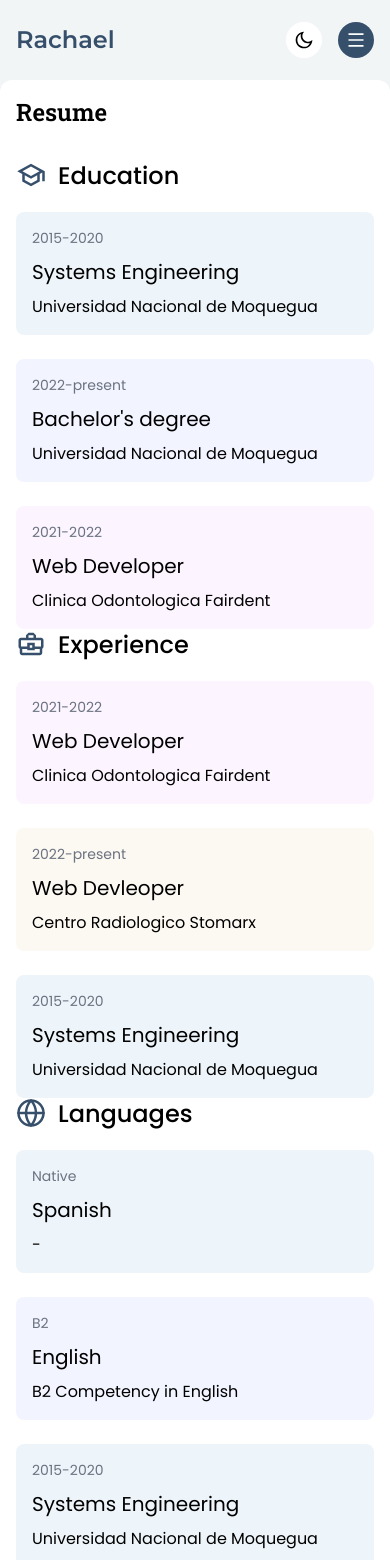
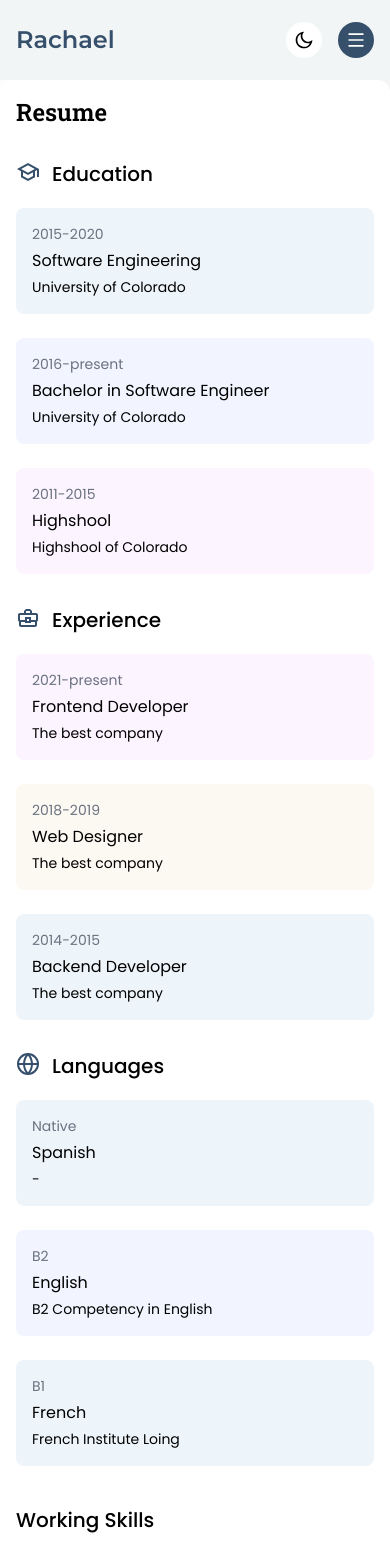
Before and after one commit to richardhaz/portfolio-app, a Next.js app: page /resume in a window 390 px wide. Shown: the top 1560 px of the page. Built offline with nearby package versions, Linux system fonts and the light colour scheme.

Commit message:
update dummy data

```diff
--- a/package.json
+++ b/package.json
@@ -29,6 +29,7 @@
     "react": "18.2.0",
     "react-dom": "18.2.0",
     "react-icons": "^4.8.0",
+    "sharp": "^0.32.0",
     "swiper": "^8.4.4",
     "yup": "^0.32.11"
   },
--- a/src/components/contact/Contact.tsx
+++ b/src/components/contact/Contact.tsx
@@ -1,14 +1,11 @@
 import Image from 'next/image';
-import { AiOutlineDownload } from 'react-icons/ai';
-import { FaFacebook } from 'react-icons/fa';
-import { RiFacebookFill, RiLinkedinFill, RiTwitterFill, RiYoutubeFill } from 'react-icons/ri';
 
 import { getUndrawImage } from '@/constants';
 
 const Contact: React.FC = () => {
   function handleSubmit(e: React.FormEvent<HTMLFormElement>) {
     e.preventDefault();
-    console.log('ok');
+    console.log('submit form');
   }
 
   return (
--- a/src/components/resume/Resume.tsx
+++ b/src/components/resume/Resume.tsx
@@ -13,37 +13,41 @@ const Resume: React.FC = () => {
           <div className="mt-5 w-full border-t-[2px] border-primary md:w-48" />
         </div>
       </div>
-      <div className="mb-10 grid grid-cols-12  md:gap-5">
+      <div className="mb-10 grid grid-cols-12 space-y-8  md:gap-5 md:space-y-0">
         {/* Education */}
         <div className="col-span-12 gap-4 md:col-span-6 lg:col-span-4">
           <div className="mb-5 flex gap-3">
-            <div className="text-3xl text-primary">
+            <div className="text-2xl text-primary lg:text-3xl">
               <ExperienceIcon />
             </div>
-            <h2 className="font-poppins text-2xl font-medium">Education</h2>
+            <h2 className="font-poppins text-xl font-medium lg:text-2xl">Education</h2>
           </div>
           <div className="space-y-6">
-            <div className="space-y-2 rounded-lg bg-light1rgb p-4 dark:border-2 dark:border-[#212425] dark:bg-transparent">
+            <div className="space-y-1 rounded-lg bg-light1rgb p-4 dark:border-2 dark:border-[#212425] dark:bg-transparent md:space-y-2">
               <p className="font-poppins text-14 text-gray-500 dark:text-[#b7b7b7]">2015-2020</p>
-              <p className="font-poppins text-20 text-black dark:text-white">Systems Engineering</p>
-              <p className="font-poppins text-16 text-black dark:text-[#b7b7b7]">
-                Universidad Nacional de Moquegua
+              <p className="font-poppins text-16 text-black dark:text-white md:text-20">
+                Software Engineering
+              </p>
+              <p className="font-poppins text-14 text-black dark:text-[#b7b7b7] md:text-16">
+                University of Colorado
               </p>
             </div>
-            <div className="space-y-2 rounded-lg bg-light2rgb p-4 dark:border-2 dark:border-[#212425] dark:bg-transparent">
-              <p className="font-poppins text-14 text-gray-500 dark:text-[#b7b7b7]">2022-present</p>
-              <p className="font-poppins text-20 text-black dark:text-white">
-                Bachelor&apos;s degree
+            <div className="space-y-1 rounded-lg bg-light2rgb p-4 dark:border-2 dark:border-[#212425] dark:bg-transparent md:space-y-2">
+              <p className="font-poppins text-14 text-gray-500 dark:text-[#b7b7b7]">2016-present</p>
+              <p className="font-poppins text-16 text-black dark:text-white md:text-20">
+                Bachelor in Software Engineer
               </p>
-              <p className="font-poppins text-16 text-black dark:text-[#b7b7b7]">
-                Universidad Nacional de Moquegua
+              <p className="font-poppins text-14 text-black dark:text-[#b7b7b7] md:text-16">
+                University of Colorado
               </p>
             </div>
-            <div className="space-y-2 rounded-lg bg-light3rgb p-4 dark:border-2 dark:border-[#212425] dark:bg-transparent">
-              <p className="font-poppins text-14 text-gray-500 dark:text-[#b7b7b7]">2021-2022</p>
-              <p className="font-poppins text-20 text-black dark:text-white">Web Developer</p>
-              <p className="font-poppins text-16 text-black dark:text-[#b7b7b7]">
-                Clinica Odontologica Fairdent
+            <div className="space-y-1 rounded-lg bg-light3rgb p-4 dark:border-2 dark:border-[#212425] dark:bg-transparent md:space-y-2">
+              <p className="font-poppins text-14 text-gray-500 dark:text-[#b7b7b7]">2011-2015</p>
+              <p className="font-poppins text-16 text-black dark:text-white md:text-20">
+                Highshool
+              </p>
+              <p className="font-poppins text-14 text-black dark:text-[#b7b7b7] md:text-16">
+                Highshool of Colorado
               </p>
             </div>
           </div>
@@ -51,31 +55,39 @@ const Resume: React.FC = () => {
         {/* Experience */}
         <div className="col-span-12 gap-4 md:col-span-6 lg:col-span-4">
           <div className="mb-5 flex gap-3">
-            <div className="text-3xl text-primary">
+            <div className="text-2xl text-primary lg:text-3xl">
               <EducationIcon />
             </div>
-            <h2 className="font-poppins text-2xl font-medium">Experience</h2>
+            <h2 className="font-poppins text-xl font-medium lg:text-2xl">Experience</h2>
           </div>
           <div className="space-y-6">
-            <div className="space-y-2 rounded-lg bg-light3rgb p-4 dark:border-2 dark:border-[#212425] dark:bg-transparent">
-              <p className="font-poppins text-14 text-gray-500 dark:text-[#b7b7b7]">2021-2022</p>
-              <p className="font-poppins text-20 text-black dark:text-white">Web Developer</p>
-              <p className="font-poppins text-16 text-black dark:text-[#b7b7b7]">
-                Clinica Odontologica Fairdent
+            <div className="space-y-1 rounded-lg bg-light3rgb p-4 dark:border-2 dark:border-[#212425] dark:bg-transparent md:space-y-2">
+              <p className="font-poppins text-14 text-gray-500 dark:text-[#b7b7b7]">2021-present</p>
+              <p className="font-poppins text-16 text-black dark:text-white md:text-20">
+                Frontend Developer
+              </p>
+              <p className="font-poppins text-14 text-black dark:text-[#b7b7b7] md:text-16">
+                The best company
               </p>
             </div>
-            <div className="space-y-2 rounded-lg bg-light4rgb p-4 dark:border-2 dark:border-[#212425] dark:bg-transparent">
-              <p className="font-poppins text-14 text-gray-500 dark:text-[#b7b7b7]">2022-present</p>
-              <p className="font-poppins text-20 text-black dark:text-white">Web Devleoper</p>
-              <p className="font-poppins text-16 text-black dark:text-[#b7b7b7]">
-                Centro Radiologico Stomarx
+
+            <div className="space-y-1 rounded-lg bg-light4rgb p-4 dark:border-2 dark:border-[#212425] dark:bg-transparent md:space-y-2">
+              <p className="font-poppins text-14 text-gray-500 dark:text-[#b7b7b7]">2018-2019</p>
+              <p className="font-poppins text-16 text-black dark:text-white md:text-20">
+                Web Designer
+              </p>
+              <p className="font-poppins text-14 text-black dark:text-[#b7b7b7] md:text-16">
+                The best company
               </p>
             </div>
-            <div className="space-y-2 rounded-lg bg-light1rgb p-4 dark:border-2 dark:border-[#212425] dark:bg-transparent">
-              <p className="font-poppins text-14 text-gray-500 dark:text-[#b7b7b7]">2015-2020</p>
-              <p className="font-poppins text-20 text-black dark:text-white">Systems Engineering</p>
-              <p className="font-poppins text-16 text-black dark:text-[#b7b7b7]">
-                Universidad Nacional de Moquegua
+
+            <div className="space-y-1 rounded-lg bg-light1rgb p-4 dark:border-2 dark:border-[#212425] dark:bg-transparent md:space-y-2">
+              <p className="font-poppins text-14 text-gray-500 dark:text-[#b7b7b7]">2014-2015</p>
+              <p className="font-poppins text-16 text-black dark:text-white md:text-20">
+                Backend Developer
+              </p>
+              <p className="font-poppins text-14 text-black dark:text-[#b7b7b7] md:text-16">
+                The best company
               </p>
             </div>
           </div>
@@ -83,29 +95,31 @@ const Resume: React.FC = () => {
         {/* Languages */}
         <div className="col-span-12 gap-4 md:col-span-6 lg:col-span-4">
           <div className="mb-5 flex gap-3">
-            <div className="text-3xl text-primary">
+            <div className="text-2xl text-primary lg:text-3xl">
               <FiGlobe />
             </div>
-            <h2 className="font-poppins text-2xl font-medium">Languages</h2>
+            <h2 className="font-poppins text-xl font-medium lg:text-2xl">Languages</h2>
           </div>
           <div className="space-y-6">
-            <div className="space-y-2 rounded-lg bg-light1rgb p-4 dark:border-2 dark:border-[#212425] dark:bg-transparent">
+            <div className="space-y-1 rounded-lg bg-light1rgb p-4 dark:border-2 dark:border-[#212425] dark:bg-transparent md:space-y-2">
               <p className="font-poppins text-14 text-gray-500 dark:text-[#b7b7b7]">Native</p>
-              <p className="font-poppins text-20 text-black dark:text-white">Spanish</p>
-              <p className="font-poppins text-16 text-black dark:text-[#b7b7b7]">-</p>
+              <p className="font-poppins text-16 text-black dark:text-white md:text-20">Spanish</p>
+              <p className="font-poppins text-14 text-black dark:text-[#b7b7b7] md:text-16">-</p>
             </div>
-            <div className="space-y-2 rounded-lg bg-light2rgb p-4 dark:border-2 dark:border-[#212425] dark:bg-transparent">
+
+            <div className="space-y-1 rounded-lg bg-light2rgb p-4 dark:border-2 dark:border-[#212425] dark:bg-transparent md:space-y-2">
               <p className="font-poppins text-14 text-gray-500 dark:text-[#b7b7b7]">B2</p>
-              <p className="font-poppins text-20 text-black dark:text-white">English</p>
-              <p className="font-poppins text-16 text-black dark:text-[#b7b7b7]">
+              <p className="font-poppins text-16 text-black dark:text-white md:text-20">English</p>
+              <p className="font-poppins text-14 text-black dark:text-[#b7b7b7] md:text-16">
                 B2 Competency in English
               </p>
             </div>
-            <div className="space-y-2 rounded-lg bg-light1rgb p-4 dark:border-2 dark:border-[#212425] dark:bg-transparent">
-              <p className="font-poppins text-14 text-gray-500 dark:text-[#b7b7b7]">2015-2020</p>
-              <p className="font-poppins text-20 text-black dark:text-white">Systems Engineering</p>
-              <p className="font-poppins text-16 text-black dark:text-[#b7b7b7]">
-                Universidad Nacional de Moquegua
+
+            <div className="space-y-1 rounded-lg bg-light1rgb p-4 dark:border-2 dark:border-[#212425] dark:bg-transparent md:space-y-2">
+              <p className="font-poppins text-14 text-gray-500 dark:text-[#b7b7b7]">B1</p>
+              <p className="font-poppins text-16 text-black dark:text-white md:text-20">French</p>
+              <p className="font-poppins text-14 text-black dark:text-[#b7b7b7] md:text-16">
+                French Institute Loing
               </p>
             </div>
           </div>
--- a/src/layouts/Navbar.tsx
+++ b/src/layouts/Navbar.tsx
@@ -17,7 +17,7 @@ const Navbar: React.FC = () => {
 
   return (
     <>
-      <div className="use-container sticky top-0 z-50 flex h-20 items-center justify-between bg-[#F2F5F6] dark:bg-black md:h-24 lg:bg-transparent dark:lg:bg-transparent">
+      <div className="use-container sticky top-0 z-50 flex h-20 items-center justify-between bg-[#F2F5F6] dark:bg-black md:h-24 dark:lg:bg-[#111111]">
         <div className="w-full">
           <span className="rounded-full font-montserrat text-2xl font-semibold text-primary dark:text-white lg:text-3xl">
             {/*      &#60; Richard &#47; &#62; */}
--- a/src/pages/_app.tsx
+++ b/src/pages/_app.tsx
@@ -17,7 +17,7 @@ function MyApp({ Component, pageProps }: AppPropsWithLayout): ReactElement {
     <ThemeProvider enableSystem={true} attribute="class">
       {/* <div className="h-screen bg-main_bg_light bg-cover bg-center bg-no-repeat dark:bg-main_bg_dark"> */}
       <div className="main-bg-gradient"></div>
-      <div className="min-h-screen w-full bg-[#f2f5f6]  bg-cover bg-fixed bg-center bg-no-repeat dark:bg-main_bg_dark">
+      <div className="min-h-screen w-full bg-main_bg_light  bg-cover bg-fixed bg-center bg-no-repeat dark:bg-main_bg_dark">
         <PrimaryLayout>{getLayout(<Component {...pageProps} />)}</PrimaryLayout>
       </div>
     </ThemeProvider>
--- a/tailwind.config.js
+++ b/tailwind.config.js
@@ -18,7 +18,7 @@ module.exports = {
     },
     extend: {
       backgroundImage: {
-        main_bg_light: "url('../assets/images/main-bg-squares.png')",
+        main_bg_light: "url('../assets/images/main-bg-white-squares.jpg')",
         main_bg_dark: "url('../assets/images/main-bg-dark.jpg')"
       },
       colors: {
```
Also changed, not shown: src/components/projects/Projects.tsx (+21 -13 lines), src/assets/images/main-bg-white-squares.jpg (added), 1 other file (tests, documents, lock files or other folders).
